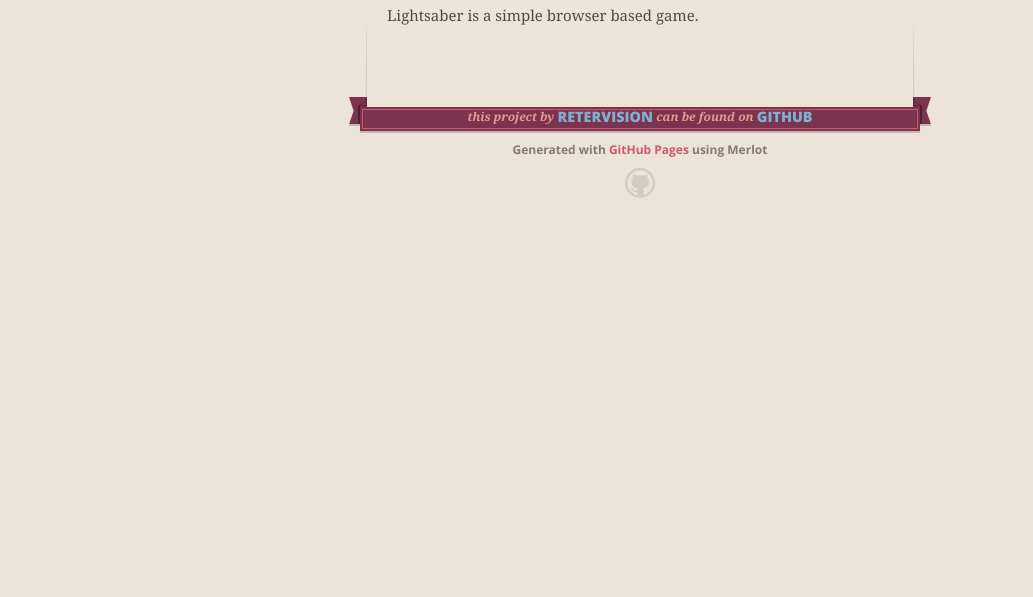
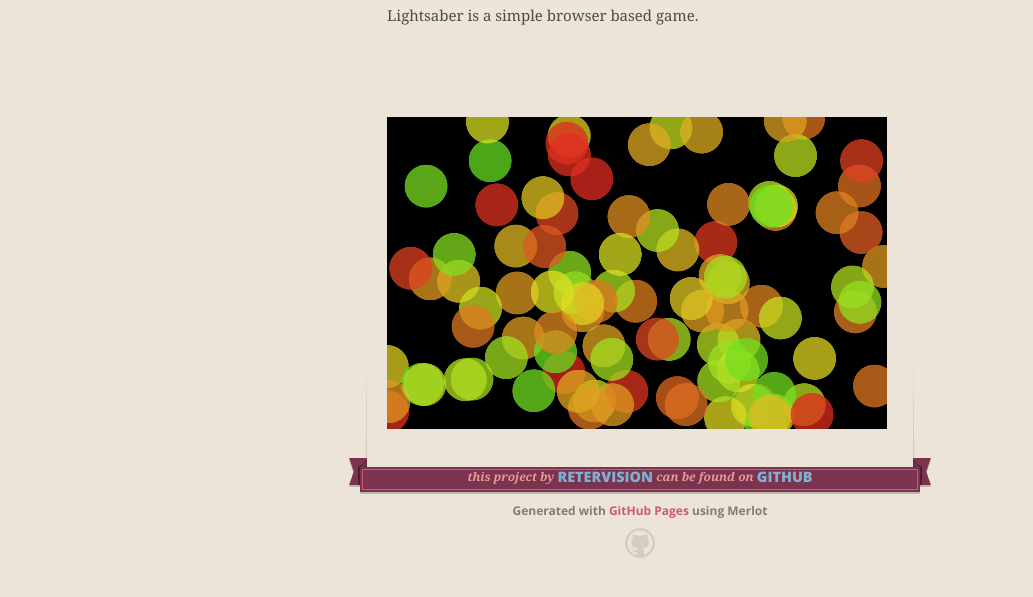
Before and after one commit to reterVision/lightsaber, a plain HTML site: page index.html in a window 1280 px wide. Shown: the part 319-916 px from the top of the page, without its empty margins (0-1033 px from the left). Before the commit the page ends 800 px from the top, so only its background shows below. Drawn offline with nearby package versions, Linux system fonts and the light colour scheme.

Commit message:
Add HTML5 effect.

```diff
--- a/index.html
+++ b/index.html
@@ -44,12 +44,17 @@
 
       <span class="banner-fix"></span>
 
-
       <section id="main_content">
         <h3>Welcome to the home page of Lightsaber.</h3>
 
-<p>Lightsaber is a simple browser based game.</p>
+        <p>Lightsaber is a simple browser based game.</p>
       </section>
+
+      <section id="canvas_section">
+        <canvas id="mycanvas" style="width: 500px"></canvas>
+      </section>
+
+      <br />
 
       <footer>
         <span class="ribbon-outer">
@@ -62,7 +67,7 @@
         <p>Generated with <a href="http://pages.github.com">GitHub Pages</a> using Merlot</p>
         <span class="octocat"></span>
       </footer>
-
+      <script type="text/javascript" src="javascripts/lightsaber.js"></script>
     </div>
 
 
--- /dev/null
+++ b/javascripts/lightsaber.js
@@ -0,0 +1,102 @@
+var canvas;
+
+var global = {};
+global.context = null;
+global.starList = [];
+
+var SCREEN_WIDTH = innerWidth;
+var SCREEN_HEIGHT = innerHeight;
+var STAR_MAX_NUM = 100;
+
+window.onload = function() {
+
+   init();
+   run();
+};
+
+function init() {
+
+    canvas = document.getElementById("mycanvas");
+    canvas.width = SCREEN_WIDTH;
+    canvas.height = SCREEN_HEIGHT;
+    global.context = canvas.getContext("2d");
+
+    // Generate stars.
+    for(var i=0; i<STAR_MAX_NUM; ++i) {
+
+        global.starList.push(new Star(
+            Math.random() * SCREEN_WIDTH,
+            Math.random() * SCREEN_HEIGHT,
+            "hsla(" + (360/STAR_MAX_NUM)*i +  ", 75%, 50%, 0.75)"
+        ));
+    }
+}
+
+function run() {
+
+    var _run = function() {
+
+        update();
+        draw();
+
+        setTimeout(_run, 300);
+    };
+
+    setTimeout(_run, 300);
+}
+
+function update() {
+
+    for(var i=0, len=global.starList.length; i<len; ++i)
+    {
+        global.starList[i].update();
+    }
+}
+
+function draw() {
+
+    var ctx = global.context;
+    ctx.fillStyle = "black";
+    ctx.fillRect(0, 0, SCREEN_WIDTH, SCREEN_HEIGHT);
+
+    ctx.save();
+    // Draw stars.
+    for(var i=0, len=global.starList.length; i<len; ++i)
+    {
+        global.starList[i].draw(ctx);
+    }
+    ctx.restore();
+}
+
+/*
+    Star class
+*/
+var Star = function(x, y, color) {
+
+    this.x = x || 0;
+    this.y = y || 0;
+    this.color = color || "yellow";
+};
+
+Star.prototype = {
+
+    x: null,
+    y: null,
+    color: null,
+
+    draw: function(ctx) {
+
+        ctx.fillStyle = this.color;
+        ctx.beginPath();
+        ctx.arc(this.x, this.y, 55, 0, Math.PI*2, true);
+        ctx.closePath();
+        ctx.fill();
+    },
+
+    update: function() {
+
+        this.x = Math.random() * SCREEN_WIDTH;
+        this.y = Math.random() * SCREEN_HEIGHT;
+        this.color = "hsla(" + Math.random()*100 +  ", 75%, 50%, 0.75)";
+    }
+};
--- a/stylesheets/non-screen.css
+++ b/stylesheets/non-screen.css
@@ -57,6 +57,10 @@ span.banner-fix {
 }
 
 section#main_content {
+  padding: 20px 40px 0;
+}
+
+section#canvas_section {
   padding: 20px 40px 0;
 }
 
--- a/stylesheets/screen.css
+++ b/stylesheets/screen.css
@@ -268,6 +268,12 @@ span.banner-fix {
 }
 
 section#main_content {
+  z-index: 2;
+  padding: 20px 82px 0;
+  min-height:185px;
+}
+
+section#canvas_section {
   z-index: 2;
   padding: 20px 82px 0;
   min-height:185px;
```
